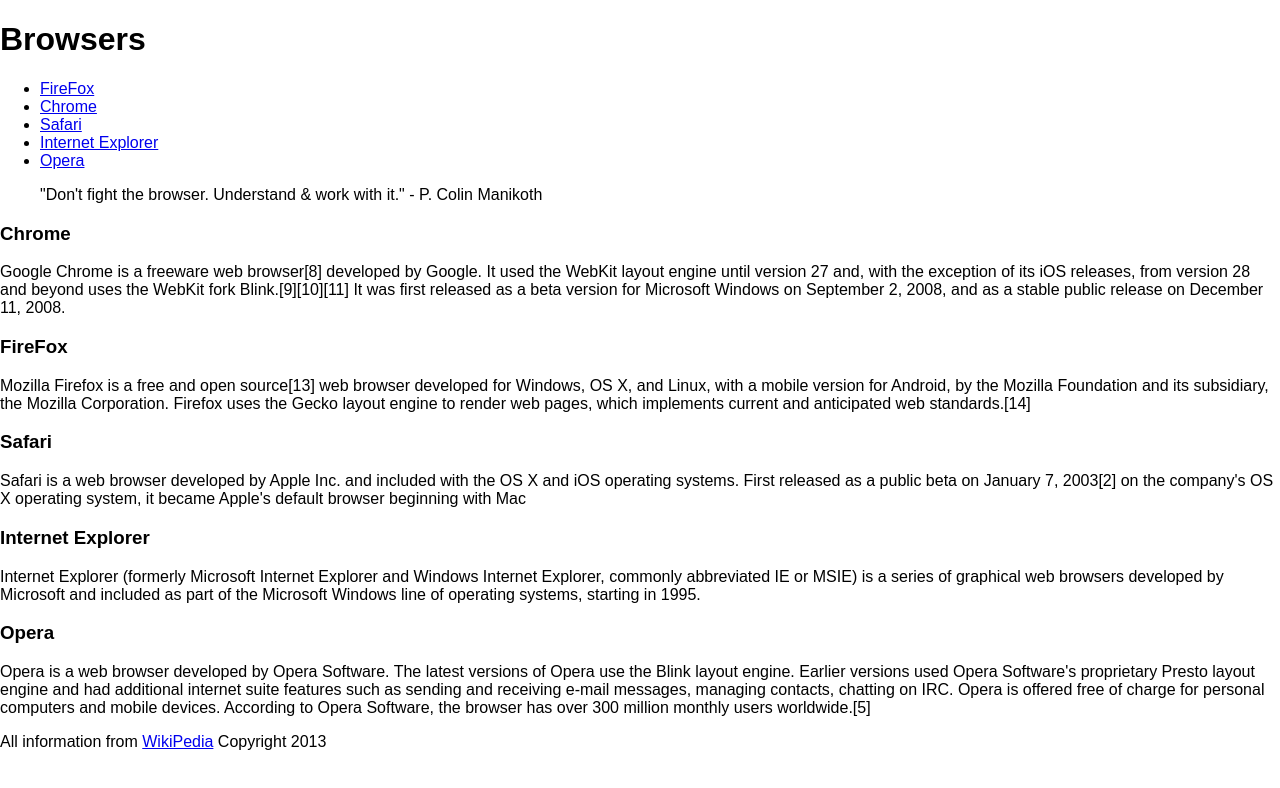
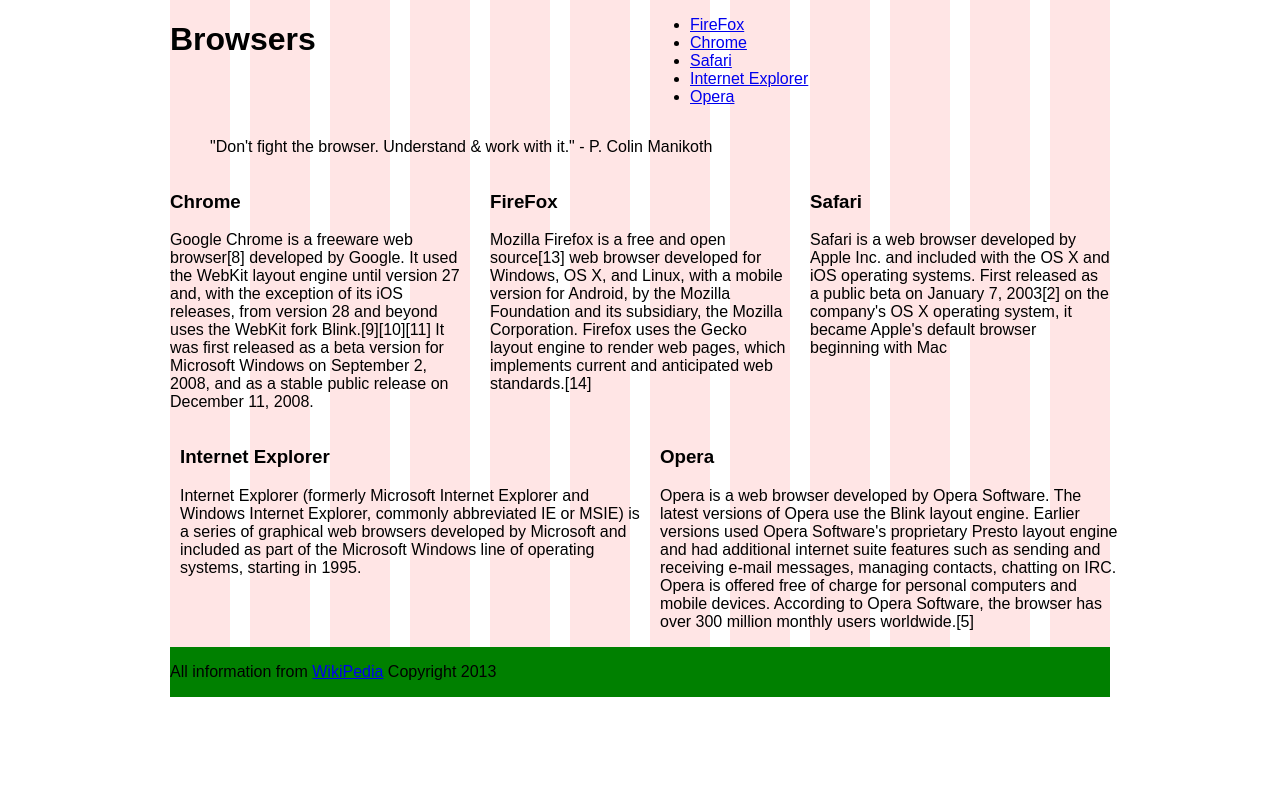
Before and after one commit to nspanjer/Midterm-Refresher-A-master, a plain HTML site: page index.html in a window 1280 px wide. Drawn offline with Linux system fonts and the light colour scheme.

Commit message:
Grid System

```diff
--- a/css/styles.css
+++ b/css/styles.css
@@ -1,4 +1,8 @@
 /* Stylesheet */
+
+footer {
+	background-color: green;
+}
 
 
 
--- a/index.html
+++ b/index.html
@@ -15,12 +15,16 @@
 </head>
 <body>
 
+<div class="container_12 showgrid">
+
 <!-- Header -->
-    <header>
+<header class="grid_6">
+
     <h1>Browsers</h1>
     </header>
 
 <!-- Navigation -->
+<nav class="grid_3">
 	<ul>
 		<li id="mozilla"><a href="http://getfirefox.com">FireFox</a></li>
 		<li id="google"><a href="https://www.google.com/intl/en/chrome/browser/">Chrome</a></li>
@@ -28,42 +32,48 @@
 		<li id="microsoft"><a href="http://windows.microsoft.com/en-US/internet-explorer/products/ie/home">Internet Explorer</a></li>
 		<li id="opera"><a href="http://www.opera.com/">Opera</a></li>
 	</ul>
+    </nav>
 
 <!-- Quote -->
-<aside>
+<aside class="grid_12">
 	<blockquote>
 		"Don't fight the browser. Understand & work with it." - P. Colin Manikoth
 	</blockquote>
 </aside>
 
 <!-- Browsers -->
-<article>
-<section>
+<article class="grid_12">
+<section class="grid_4 alpha">
 	<h3>Chrome</h3>
 	<p>Google Chrome is a freeware web browser[8] developed by Google. It used the WebKit layout engine until version 27 and, with the exception of its iOS releases, from version 28 and beyond uses the WebKit fork Blink.[9][10][11] It was first released as a beta version for Microsoft Windows on September 2, 2008, and as a stable public release on December 11, 2008.</p>
 </section>
-<section>
+<section class="grid_4">
 	<h3>FireFox</h3>
 	<p>Mozilla Firefox is a free and open source[13] web browser developed for Windows, OS X, and Linux, with a mobile version for Android, by the Mozilla Foundation and its subsidiary, the Mozilla Corporation. Firefox uses the Gecko layout engine to render web pages, which implements current and anticipated web standards.[14]</p>
 </section>
-<section>
+<section class="grid_4 omega">
 	<h3>Safari</h3>
 	<p>Safari is a web browser developed by Apple Inc. and included with the OS X and iOS operating systems. First released as a public beta on January 7, 2003[2] on the company's OS X operating system, it became Apple's default browser beginning with Mac </p>
 </section>
-<section>
+
+<div class="grid_12">
+<section class="grid_6 alpha">
 	<h3>Internet Explorer</h3>
 	<p>Internet Explorer (formerly Microsoft Internet Explorer and Windows Internet Explorer, commonly abbreviated IE or MSIE) is a series of graphical web browsers developed by Microsoft and included as part of the Microsoft Windows line of operating systems, starting in 1995. </p>
 </section>
-<section>
+<section class="grid_6 omega">
 	<h3>Opera</h3>
 	<p>Opera is a web browser developed by Opera Software. The latest versions of Opera use the Blink layout engine. Earlier versions used Opera Software's proprietary Presto layout engine and had additional internet suite features such as sending and receiving e-mail messages, managing contacts, chatting on IRC. Opera is offered free of charge for personal computers and mobile devices. According to Opera Software, the browser has over 300 million monthly users worldwide.[5]</p>
     </section>
+    </div>
     </article>
 
 <!-- Footer -->
-<footer>
+<footer class="grid_12">
         <p>All information from <a href="http://wikipedia.com">WikiPedia</a> Copyright 2013</p>
 </footer>
 
+</div><!--end container-->
+
 </body>
 </html>
```
